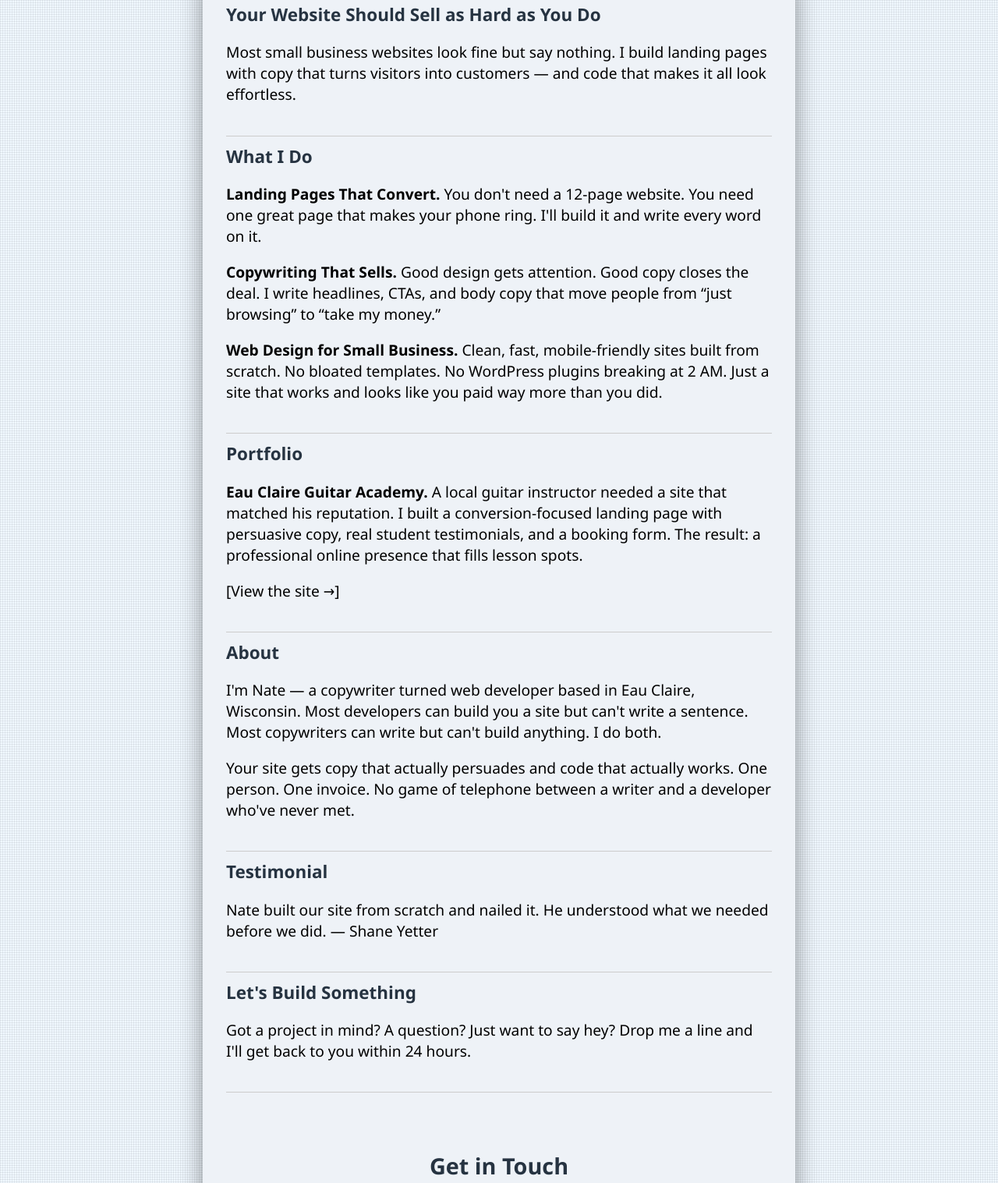
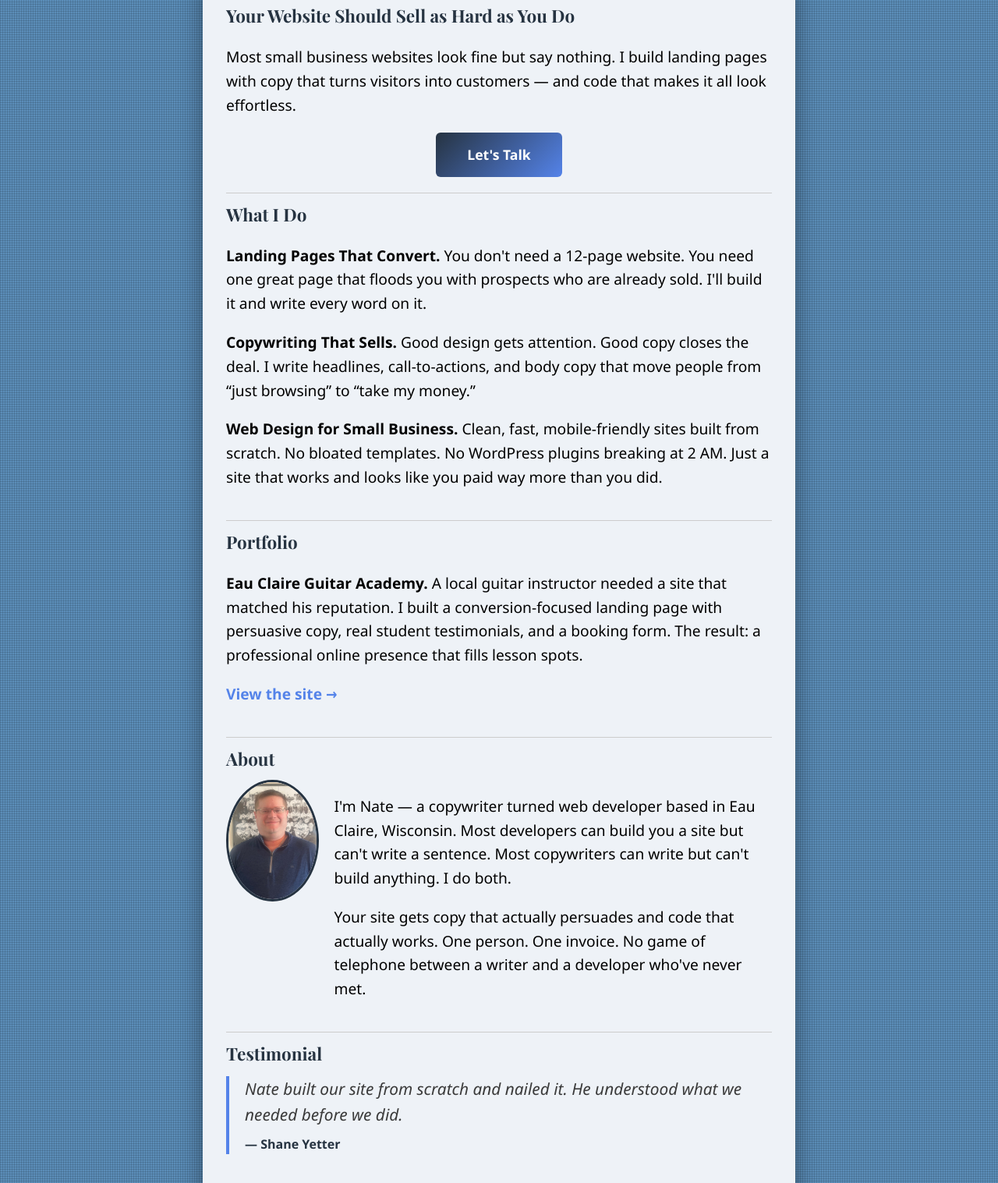
Before and after one commit to NateLewis98/copy-and-code, a website: page public/index.html in a window 1280 px wide. Shown: the part 319-1836 px from the top of the page at 78% size. Drawn offline with nearby package versions, Linux system fonts and the light colour scheme.

Commit message:
Add photo, CTA button, testimonial blockquote, portfolio link, and styling updates
Co-Authored-By: Claude Opus 4.6 <noreply@anthropic.com>

```diff
--- a/public/index.html
+++ b/public/index.html
@@ -8,16 +8,16 @@
     <meta name="keywords" content="freelance web design, copywriting, landing pages, small business websites, Eau Claire, Wisconsin">
     <meta name="author" content="Nathan Lewis">
     <meta property="og:title" content="Copy &amp; Code | Freelance Web Design &amp; Copywriting">
-    <meta property="og:description" content="Landing pages with copy that turns visitors into customers — and code that makes it all look effortless.">
+    <meta property="og:description" content="Landing pages with copy that turns visitors into customers &mdash; and code that makes it all look effortless.">
     <meta property="og:type" content="website">
     <meta property="og:url" content="https://copyandcode.io">
     <meta name="twitter:card" content="summary">
     <meta name="twitter:title" content="Copy &amp; Code | Freelance Web Design &amp; Copywriting">
-    <meta name="twitter:description" content="Landing pages with copy that turns visitors into customers — and code that makes it all look effortless.">
+    <meta name="twitter:description" content="Landing pages with copy that turns visitors into customers &mdash; and code that makes it all look effortless.">
     <link rel="canonical" href="https://copyandcode.io">
     <link rel="icon" type="image/svg+xml" href="favicon.svg">
     <link href="https://fonts.googleapis.com/css2?family=Playfair+Display:wght@400;700&display=swap" rel="stylesheet">
-    <link rel="stylesheet" href="styles.css?v5">
+    <link rel="stylesheet" href="styles.css?v6">
 </head>
 <body>
     <header>
@@ -29,57 +29,62 @@
         <div class="main-sections">
         <h3>Your Website Should Sell as Hard as You Do</h3>
   <p>Most small business websites look fine but say nothing. I build landing pages with copy that turns visitors into
-    customers — and code that makes it all look effortless.</p>
+    customers &mdash; and code that makes it all look effortless.</p>
+    <a href="#contact-form" class="cta-button">Let's Talk</a>
     </div>
 
     <div class="main-sections">
     <h3>What I Do</h3>
-    <p><span class="bold">Landing Pages That Convert.</span>
-You don't need a 12-page website. You need one great page that makes your phone ring. I'll build it and write
- every word on it.</p>
+    <p><strong>Landing Pages That Convert.</strong>
+You don't need a 12-page website. You need one great page that floods you with prospects who are already sold. I'll build
+ it and write every word on it.</p>
 
 
- <p><span class="bold">Copywriting That Sells.</span>
-Good design gets attention. Good copy closes the deal. I write headlines, CTAs, and body copy that move people
+ <p><strong>Copywriting That Sells.</strong>
+Good design gets attention. Good copy closes the deal. I write headlines, call-to-actions, and body copy that move people
  from &ldquo;just browsing&rdquo; to &ldquo;take my money.&rdquo;</p>
 
- <p><span class="bold">Web Design for Small Business.</span> Clean, fast, mobile-friendly sites built from scratch.
+ <p><strong>Web Design for Small Business.</strong> Clean, fast, mobile-friendly sites built from scratch.
      No bloated templates. No WordPress plugins breaking at 2 AM.
  Just a site that works and looks like you paid way more than you did.</p>
 </div>
 
 <div class="main-sections">
  <h3>Portfolio</h3>
-    <p><span class="bold">Eau Claire Guitar Academy.</span>
+    <p><strong>Eau Claire Guitar Academy.</strong>
 A local guitar instructor needed a site that matched his reputation. I built a conversion-focused landing page with
  persuasive copy, real student testimonials, and a booking form. The result: a professional online presence that fills
   lesson spots.</p>
 
-  <p>[View the site →]</p>
+  <p><a href="https://eau-claire-guitar-academy.onrender.com" target="_blank" class="portfolio-link">View the site &rarr;</a></p>
+
 </div>
 
 <div class="main-sections">
   <h3>About</h3>
-    <p>I'm Nate — a copywriter turned web developer based in Eau Claire, Wisconsin. Most developers can build you a site
+  <div class="about-content">
+    <img src="nate.jpeg" alt="Nate Lewis" class="about-photo">
+    <div>
+    <p>I'm Nate &mdash; a copywriter turned web developer based in Eau Claire, Wisconsin. Most developers can build you a site
          but can't write a sentence. Most copywriters can write but can't build anything. I do both.</p>
 
     <p>Your site gets copy that actually persuades and code that actually works. One person. One invoice.
          No game of telephone between a writer and a developer who've never met.</p>
-
+</div>
+</div>
 </div>
 
 <div class="main-sections">
-<h3>Testimonial</h3>
-    <p>Nate built our site from scratch and nailed it. He understood what we needed before we did. &mdash; Shane Yetter</p>
-    </div>
+    <h3>Testimonial</h3>
+    <blockquote class="testimonial">
+        Nate built our site from scratch and nailed it. He understood what we needed before we did.
+        <div class="testimonial-author">&mdash; Shane Yetter</div>
+    </blockquote>
+</div>
+        <section id="contact-form">
+            <h2>Let's Build Something</h2>
+            <p id="project-in-mind">Got a project in mind? A question? Just want to say hey? Drop me a line and I'll get back to you within 24 hours.</p>
 
-<div class="main-sections">
-<h3>Let's Build Something</h3>
-    <p>Got a project in mind? A question? Just want to say hey? Drop me a line and I'll get back to you within 24 hours.</p>
-</div>
-
-        <section id="contact-form">
-            <h2>Get in Touch</h2>
             <form action="/send-form" method="POST">
                 <div class="form-row">
                     <div class="form-field">
--- a/public/styles.css
+++ b/public/styles.css
@@ -1,28 +1,30 @@
+html {
+    scroll-behavior: smooth;
+}
+
 body {
     font-family: 'Segoe UI', Tahoma, Geneva, Verdana, sans-serif;
-    background-color: aliceblue;
+    background-color: rgb(91, 141, 184);
     min-height: 100vh;
     max-width: 760px;
     margin: 0 auto;
     padding: 20px;
     background-image: repeating-linear-gradient(
         0deg,
-        rgba(0, 0, 0, 0.06) 0px,
-        rgba(0, 0, 0, 0.06) 1px,
+        rgba(0, 0, 0, 0.12) 0px,
+        rgba(0, 0, 0, 0.12) 1px,
         transparent 1px,
         transparent 3px
     ),
     repeating-linear-gradient(
         90deg,
-        rgba(0, 0, 0, 0.06) 0px,
-        rgba(0, 0, 0, 0.06) 1px,
+        rgba(0, 0, 0, 0.12) 0px,
+        rgba(0, 0, 0, 0.12) 1px,
         transparent 1px,
         transparent 3px
     );
 }
-.bold {
-    font-weight: bold;
-}
+
 .main-sections {
     padding-bottom: 20px;
     border-bottom: 1px solid #ccc;
@@ -36,6 +38,36 @@ header {
     border-radius: 12px;
     font-family: 'Playfair Display', Georgia, 'Times New Roman', serif;
     box-shadow: 0 6px 30px rgba(0, 0, 0, 0.4);
+}
+
+.main-sections:last-of-type {
+    border-bottom: none;
+}
+
+#project-in-mind {
+    text-align: center;
+}
+.cta-button {
+    display: block;
+    margin-left: auto;
+    margin-right: auto;
+    width: fit-content;
+    font-family: 'Segoe UI', Tahoma, Geneva, Verdana, sans-serif;
+    font-size: 1.1rem;
+    font-weight: bold;
+    padding: 14px 40px;
+    background: linear-gradient(135deg, #263341, #5483e9);
+    color: #fff;
+    text-decoration: none;
+    border-radius: 6px;
+    margin-top: 20px;
+    transition: transform 0.2s, box-shadow 0.2s;
+}
+
+.cta-button:hover {
+    transform: translateY(-2px);
+    box-shadow: 0 6px 20px rgba(84, 131, 233, 0.5);
+    color: #fff;
 }
 
 footer {
@@ -56,6 +88,7 @@ main h3 {
     margin-top: 32px;
     margin-bottom: 8px;
     color: #263341;
+    font-family: 'Playfair Display', serif;
 }
 main h3:first-child {
     margin-top: 10px;
@@ -67,18 +100,69 @@ main {
     border-radius: 12px;
     box-shadow: 0 6px 30px rgba(0, 0, 0, 0.4);
     font-size: 1.2rem;
+    line-height: 1.6;
+}
+
+.testimonial {
+    font-style: italic;
+    font-size: 1.3rem;
+    border-left: 4px solid #5483e9;
+    padding-left: 20px;
+    margin: 10px 0;
+    color: #3a3a3a;
+}
+
+.testimonial-author {
+    font-style: normal;
+    font-weight: bold;
+    font-size: 1rem;
+    margin-top: 8px;
+    color: #263341;
+}
+
+.about-content {
+    display: flex;
+    gap: 20px;
+    align-items: flex-start;
+}
+
+.about-photo {
+    width: 150px;
+    height: 150px;
+    border-radius: 50%;
+    object-fit: cover;
+    border: 3px solid #263341;
+}
+
+@media (max-width: 500px) {
+    .about-content {
+        flex-direction: column;
+        align-items: center;
+        text-align: center;
+    }
+}
+.portfolio-link {
+    color: #5483e9;
+    text-decoration: none;
+    font-weight: bold;
+}
+
+.portfolio-link:hover {
+    text-decoration: underline;
 }
 
 /* Contact form */
 #contact-form {
     margin-top: 30px;
     padding-top: 20px;
+    border-top: 1px solid #ccc;
 }
 
 #contact-form h2 {
     text-align: center;
     color: #263341;
     margin-bottom: 16px;
+    font-family: 'Playfair Display', serif;
 }
 
 .form-row {
```
Also changed, not shown: public/nate.jpeg (added).
